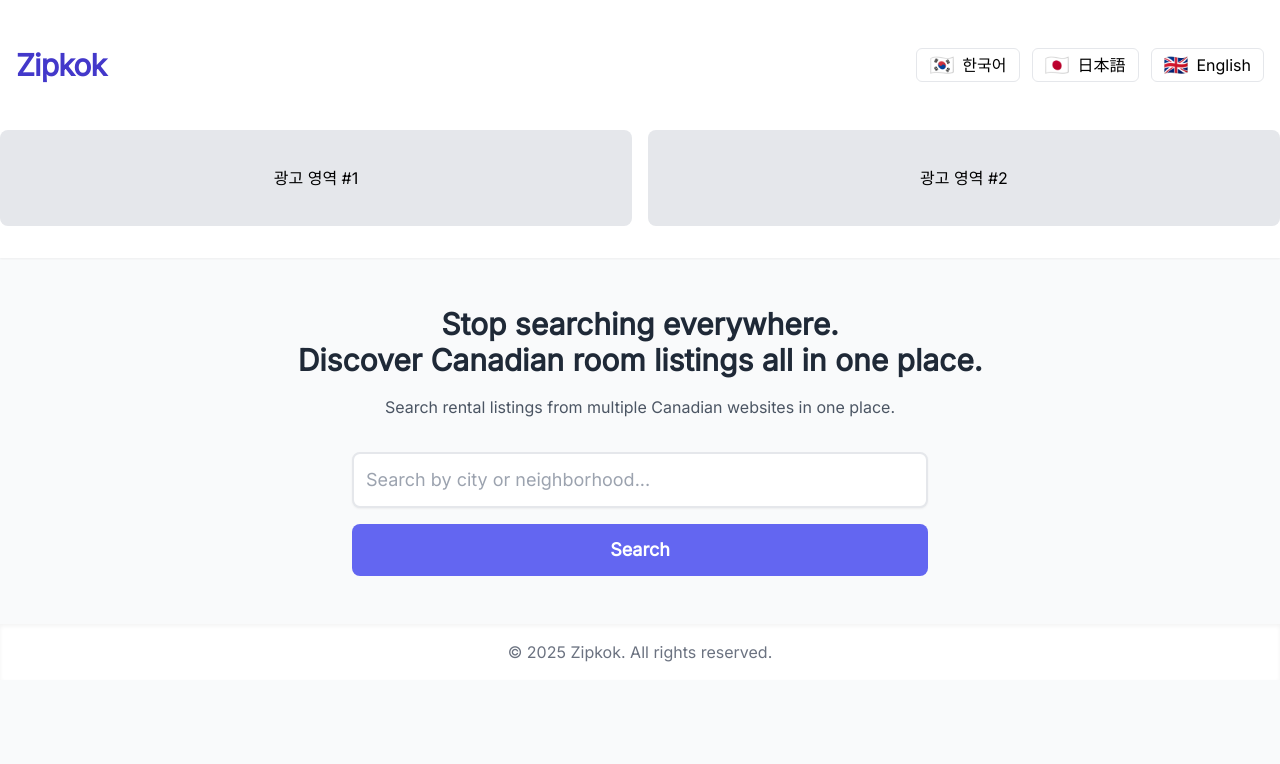
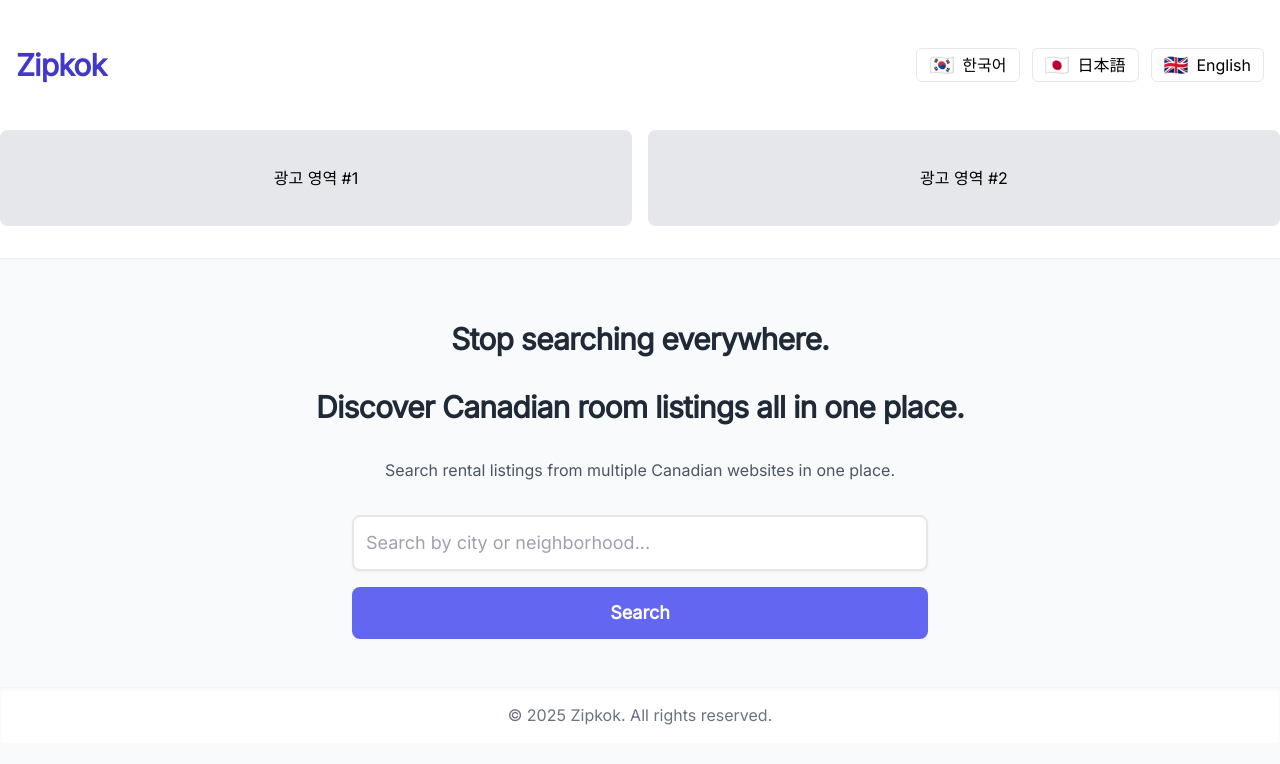
Before and after one commit to joon1verse/Zipkok_PJ, a Next.js app in the folder zipkok-frontend/: page / in a window 1280 px wide. Shown: the top 764 px of the page. Built offline with nearby package versions, Linux system fonts and the light colour scheme.

Commit message:
Update page.jsx

```diff
--- a/zipkok-frontend/app/page.jsx
+++ b/zipkok-frontend/app/page.jsx
@@ -100,7 +100,10 @@ export default function Home() {
 
       <main className="container mx-auto py-12">
         <section className="text-center px-4">
-<h2 className="whitespace-pre-line text-2xl md:text-3xl font-semibold text-gray-800 mb-4 tracking-normal leading-loose">
+<h2
+  className="whitespace-pre-line text-2xl md:text-3xl font-semibold text-gray-800 mb-4 tracking-tight"
+  style={{ lineHeight: '2.25' }}
+>
   {t('slogan')}
 </h2>
 <p className="text-gray-600 mb-8 leading-relaxed">
```
